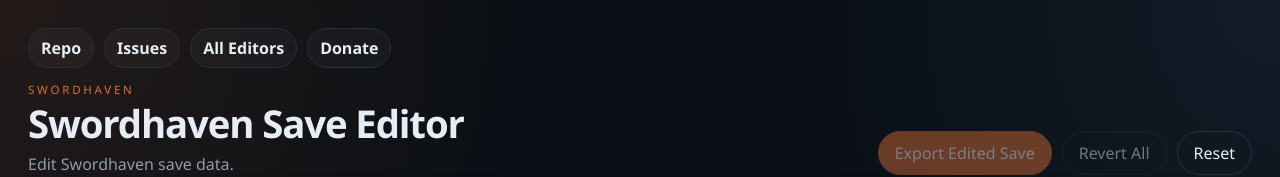
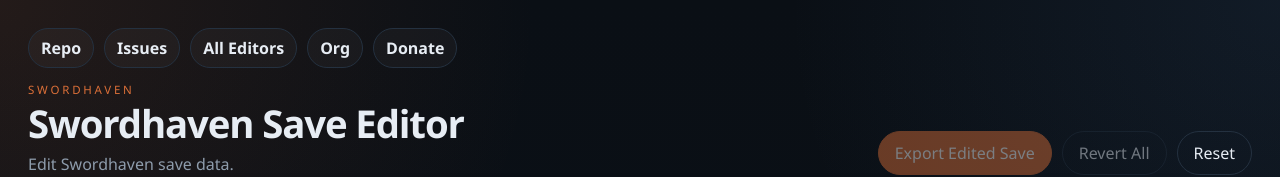
Before and after one commit to SaveEditors/swordhaven-save-editor, a plain HTML site: page index.html in a window 1280 px wide. Shown: the top 177 px of the page. Drawn offline with Linux system fonts and the light colour scheme.

Commit message:
Add org link to header nav

```diff
--- a/index.html
+++ b/index.html
@@ -13,6 +13,7 @@
         <a href="https://github.com/SaveEditors/swordhaven-save-editor" target="_blank" rel="noopener noreferrer">Repo</a>
         <a href="https://github.com/SaveEditors/swordhaven-save-editor/issues" target="_blank" rel="noopener noreferrer">Issues</a>
         <a href="https://saveeditors.github.io/" target="_blank" rel="noopener noreferrer">All Editors</a>
+        <a href="https://github.com/SaveEditors" target="_blank" rel="noopener noreferrer">Org</a>
         <a href="https://ko-fi.com/saveeditors" target="_blank" rel="noopener noreferrer">Donate</a>
       </nav>
 
```
